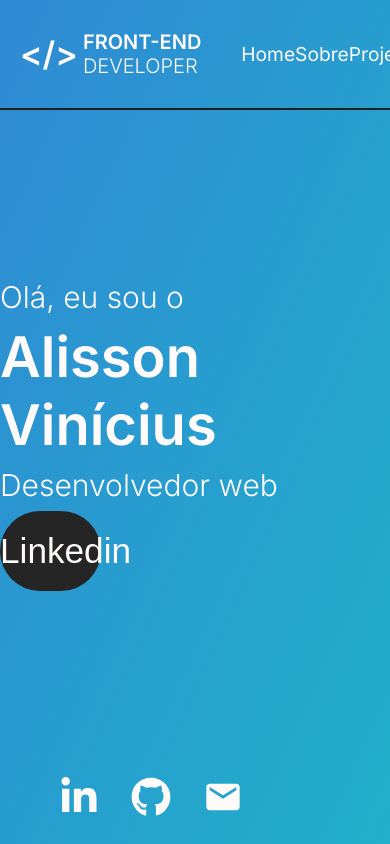
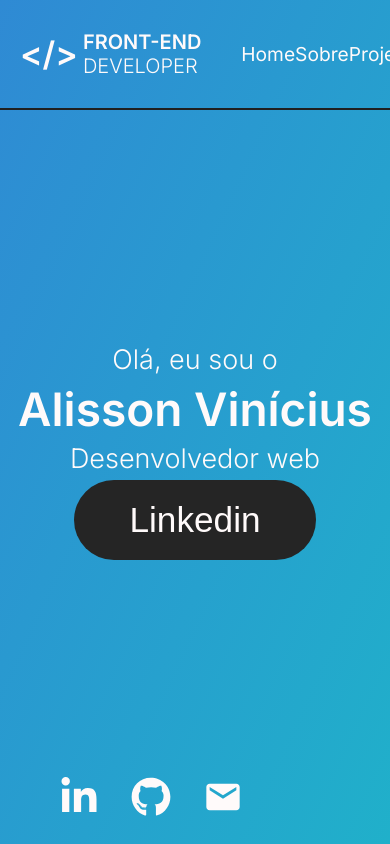
Before and after one commit to alisson2014/site-pessoal, a React (Create React App) app: page / in a window 390 px wide. Shown: the top 844 px of the page. Built offline with nearby package versions, Linux system fonts and the light colour scheme; no server answers.

Commit message:
[POR-004]: deixei a página home responsiva

```diff
--- a/src/components/Atoms/Button/atoms.ts
+++ b/src/components/Atoms/Button/atoms.ts
@@ -20,4 +20,8 @@ export const Component = styled.button`
   a {
     text-decoration: none;
   }
+
+  @media (max-width: 520px) {
+    width: 62vw;
+  }
 `
--- a/src/components/Atoms/Tittles/index.ts
+++ b/src/components/Atoms/Tittles/index.ts
@@ -3,6 +3,10 @@ import styled from "styled-components"
 export const Tittle = styled.h1`
   font-size: 56px;
   font-weight: 600;
+
+  @media (max-width: 520px) {
+    font-size: 46px;
+  }
 `
 
 export const SubTittle = styled.h2`
--- a/src/components/Molecules/Avatar/atoms.ts
+++ b/src/components/Molecules/Avatar/atoms.ts
@@ -14,4 +14,8 @@ export const AvatarImg = styled.img`
       transform: translateY(0);
     }
   }
+
+  @media (max-width: 520px) {
+    width: 235px;
+  }
 `
--- a/src/components/Molecules/ContentMe/atoms.ts
+++ b/src/components/Molecules/ContentMe/atoms.ts
@@ -4,9 +4,18 @@ export const Content = styled.section`
   display: flex;
   flex-direction: column;
   gap: 8px;
+
+  @media (max-width: 520px) {
+    gap: 5px;
+    align-items: center;
+  }
 `
 
 export const MeTittle = styled.span`
   font-size: 30px;
   font-weight: 300;
+
+  @media (max-width: 520px) {
+    font-size: 27px;
+  }
 `
--- a/src/pages/Home/atoms.ts
+++ b/src/pages/Home/atoms.ts
@@ -4,4 +4,9 @@ export const HomeContainer = styled.main`
   display: flex;
   align-items: center;
   justify-content: space-around;
+
+  @media (max-width: 520px) {
+    gap: 14px;
+    flex-direction: column-reverse;
+  }
 `
```
